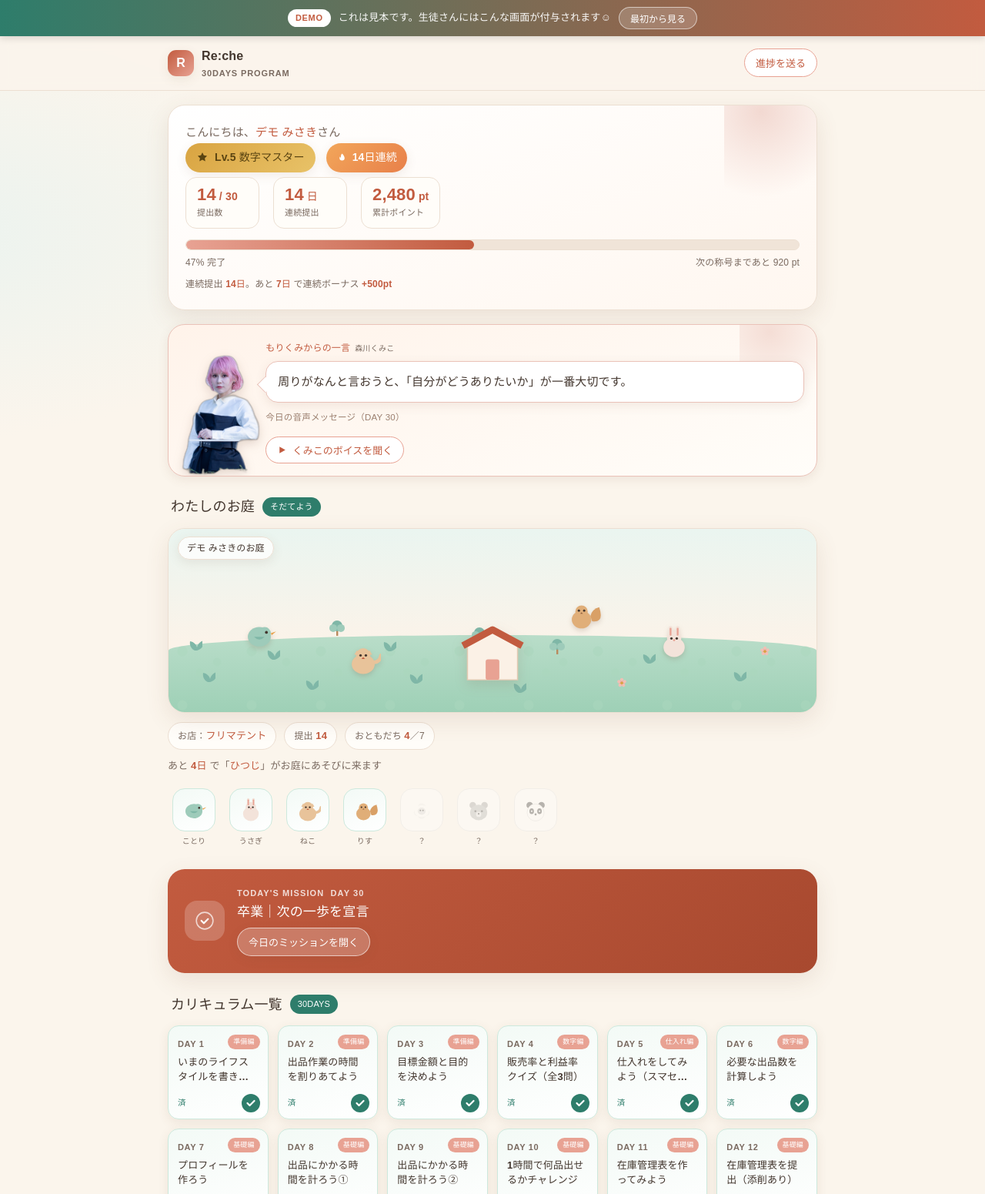
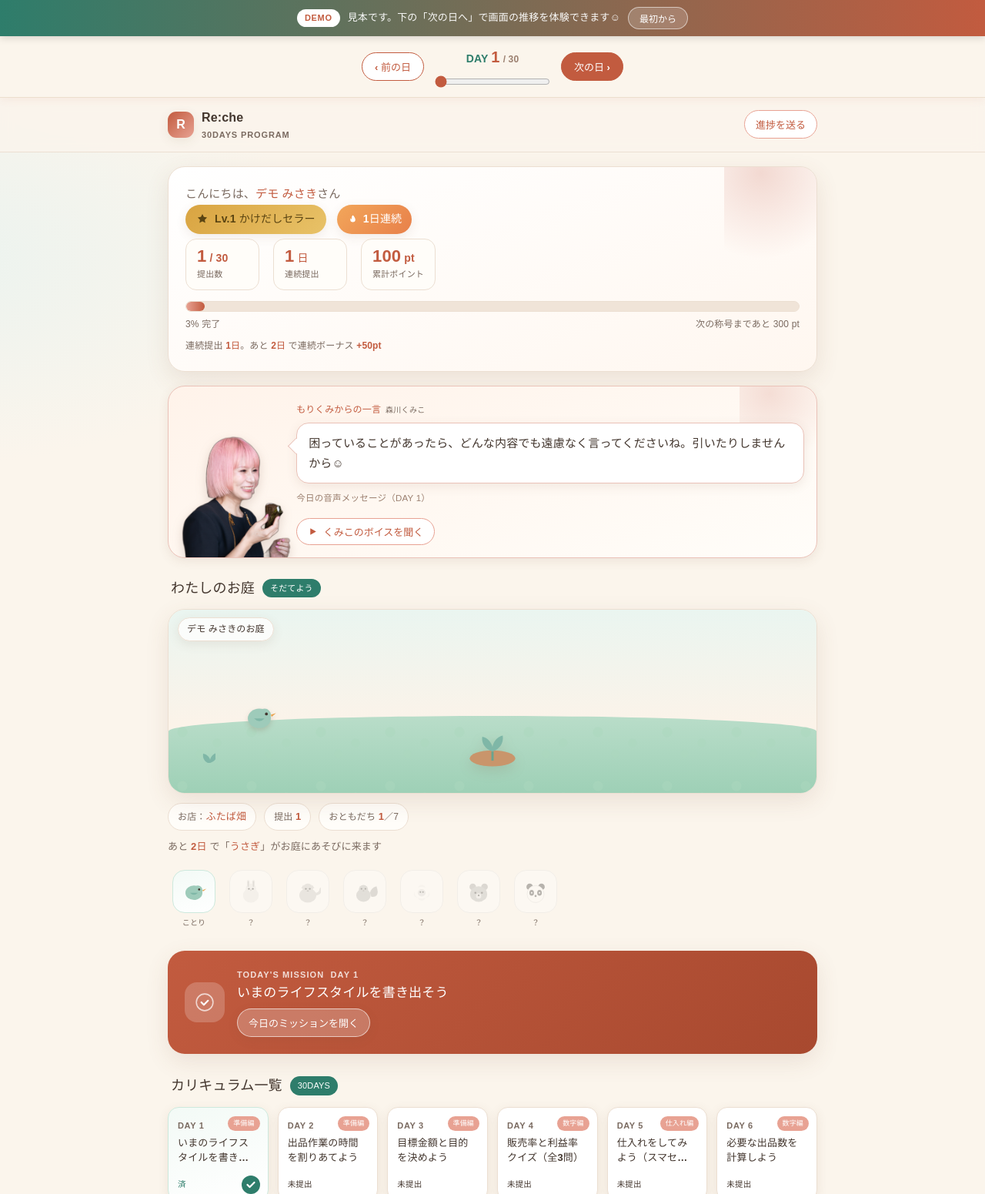
Before and after one commit to kumiko0814/reche-30days, a plain HTML site: page demo.html in a window 1280 px wide. Shown: the top 1551 px of the page at 77% size. Drawn offline with Linux system fonts and the light colour scheme; a web font is replaced by a local one.

Commit message:
デモにひめくりシミュレーター実装：前/次の日ボタン＋スライダーでDAY1〜30を切替→動物・写真・一言・ボイスが日ごとに推移する様子を体験できる
Co-Authored-By: Claude Opus 4.8 <noreply@anthropic.com>

```diff
--- a/demo.html
+++ b/demo.html
@@ -101,6 +101,21 @@
   #demo-bar .demo-reset{background:rgba(255,255,255,.18);border:1px solid rgba(255,255,255,.55);
     color:#fff;border-radius:999px;padding:5px 14px;font-size:12px;cursor:pointer;font-family:inherit}
   #demo-bar .demo-reset:hover{background:rgba(255,255,255,.3)}
+
+  #demo-stepper{position:sticky;top:38px;z-index:79;display:flex;align-items:center;gap:12px;
+    justify-content:center;background:#FBF5EC;border-bottom:1px solid #ecdfce;
+    padding:10px 14px;box-shadow:0 4px 10px rgba(194,91,63,.06)}
+  #demo-stepper .ds-btn{background:#fff;border:1.5px solid #C25B3F;color:#C25B3F;font-weight:700;
+    border-radius:999px;padding:8px 16px;font-size:13px;cursor:pointer;font-family:inherit;white-space:nowrap}
+  #demo-stepper .ds-btn:hover{background:#C25B3F;color:#fff}
+  #demo-stepper .ds-next{background:#C25B3F;color:#fff}
+  #demo-stepper .ds-next:hover{background:#a84a31}
+  #demo-stepper .ds-center{display:flex;flex-direction:column;align-items:center;gap:5px;min-width:140px}
+  #demo-stepper .ds-day{font-size:14px;color:#2E7D6B;font-weight:700}
+  #demo-stepper .ds-day b{font-size:20px;color:#C25B3F}
+  #demo-stepper .ds-day span{font-size:12px;color:#9b7f6f;font-weight:600}
+  #demo-stepper #ds-range{width:150px;accent-color:#C25B3F}
+
   body.dim .dim-overlay,body.dim .dim-note{display:none!important;opacity:0!important}
 </style>
 </head>
@@ -109,8 +124,18 @@
 <!-- ===================== DEMO BAR ===================== -->
 <div id="demo-bar">
   <span class="demo-pill">DEMO</span>
-  <span class="demo-text">これは見本です。生徒さんにはこんな画面が付与されます☺</span>
-  <button class="demo-reset" onclick="demoReset()">最初から見る</button>
+  <span class="demo-text">見本です。下の「次の日へ」で画面の推移を体験できます☺</span>
+  <button class="demo-reset" onclick="demoApply(1)">最初から</button>
+</div>
+
+<!-- ===================== ひめくりステッパー ===================== -->
+<div id="demo-stepper">
+  <button class="ds-btn" onclick="demoStep(-1)">‹ 前の日</button>
+  <div class="ds-center">
+    <div class="ds-day">DAY <b id="ds-num">1</b> <span>/ 30</span></div>
+    <input id="ds-range" type="range" min="1" max="30" value="1" oninput="demoApply(+this.value)">
+  </div>
+  <button class="ds-btn ds-next" onclick="demoStep(1)">次の日 ›</button>
 </div>
 
 <!-- ===================== ONBOARDING ===================== -->
@@ -950,42 +975,100 @@ window.openDay = function(day) {
   });
 };
 </script>
-<!-- ===================== DEMO BOOTSTRAP ===================== -->
+<!-- ===================== DEMO BOOTSTRAP（ひめくりシミュレーター） ===================== -->
 <script>
-function demoSeed(){
+window.DEMO_DAY = 1;
+
+// 任意日のサンプル提出メモ
+var DEMO_SAMPLES={
+  1:"出産前後の隙間時間で、まずは月3万円を目標にやってみます！",
+  3:"繰上げ返済を早めて、その先の投資フェーズに進みたいです。月10万が目標。",
+  7:"https://jp.mercari.com/user/profile/000000000"
+};
+
+// DAY n を「今日」として、その日までの状態をseed
+function demoSeed(n){
   var prog={};
-  var done=14;
-  var samples={
-    1:"出産前後の隙間時間で、まずは月3万円を目標にやってみます！",
-    3:"繰上げ返済を早めて、その先の投資フェーズに進みたいです。月10万が目標。",
-    7:"https://jp.mercari.com/user/profile/000000000"
-  };
-  for(var d=1; d<=done; d++){
-    var def = RECHE_CURRICULUM.find(function(x){return x.day===d;}) || {};
+  for(var d=1; d<=n; d++){
+    var def=RECHE_CURRICULUM.find(function(x){return x.day===d;})||{};
     var p={ done:true, doneAt:new Date().toISOString() };
-    if(samples[d]) p.value=samples[d];
+    if(DEMO_SAMPLES[d]) p.value=DEMO_SAMPLES[d];
     else if(def.type==='report') p.report="今日の学びを書きました。明日からの出品に活かします。";
     else if(def.type==='quiz' && def.quiz){ p.quiz={ score:(def.quiz.length||1), total:(def.quiz.length||1) }; }
     else p.value="提出しました！";
     prog[d]=p;
   }
-  var startISO=(function(){ var t=new Date(); t.setDate(t.getDate()-(done-1)); return t.toISOString().slice(0,10); })();
+  var startISO=(function(){ var t=new Date(); t.setDate(t.getDate()-(n-1)); return t.toISOString().slice(0,10); })();
   var state={ nick:"デモ みさき", startDate:startISO, mode:"free", progress:prog, createdAt:new Date().toISOString() };
   RECHE.saveState(state);
 }
-function demoReset(){
+
+// ひめくり：DAY n の画面に切り替える
+function demoApply(n){
+  n=Math.max(1,Math.min(30,n|0));
+  DEMO_DAY=n;
   localStorage.removeItem("reche30_state");
   localStorage.removeItem("reche30_roster");
-  demoSeed();
+  demoSeed(n);
+  // 同期ランキング用に他メンバーも軽く投入（自分との比較が見える）
+  demoSeedRoster(n);
+  var num=document.getElementById("ds-num"); if(num) num.textContent=n;
+  var rng=document.getElementById("ds-range"); if(rng) rng.value=n;
   if(typeof renderAll==='function') renderAll();
-  RECHE.toast("最初から表示し直しました");
+  window.scrollTo({top:0,behavior:'smooth'});
 }
+function demoStep(d){ demoApply(DEMO_DAY+d); }
+
+// 他メンバー（他人の投稿）— 自分の進捗に応じて前後する数名
+function demoSeedRoster(n){
+  var names=[["はな",n+3],["さくら",Math.max(1,n-2)],["あおい",Math.max(1,n-5)],["みお",Math.max(1,Math.floor(n/2))]];
+  var R={};
+  names.forEach(function(pair){
+    var nm=pair[0], dd=Math.min(30,pair[1]); var prog={};
+    for(var d=1; d<=dd; d++) prog[d]={done:true,doneAt:new Date().toISOString(),value:"提出"};
+    var fake={nick:nm,startDate:"2026-03-09",mode:"free",progress:prog};
+    R[nm]={nick:nm,startDate:"2026-03-09",mode:"free",progress:prog,
+      points:RECHE.totalPoints(fake),done:RECHE.doneCount(fake),streak:RECHE.streak(fake),
+      level:RECHE.level(RECHE.totalPoints(fake)).name,lv:RECHE.level(RECHE.totalPoints(fake)).lv,
+      updatedAt:new Date().toISOString()};
+  });
+  // 自分も載せる（renderAllのpublishでも入るが先に置く）
+  localStorage.setItem("reche30_roster", JSON.stringify(R));
+}
+
+// もりくみ写真＆一言：DEMO_DAY基準で日替わり（カレンダーではなく操作で切替）
+window.MORIKUMI_TODAY=function(){
+  var i=DEMO_DAY-1;
+  var ph=MORIKUMI.photos.length?MORIKUMI.photos[i%MORIKUMI.photos.length]:(MORIKUMI.fallback.photo||"");
+  var tx=MORIKUMI.lines.length?MORIKUMI.lines[i%MORIKUMI.lines.length]:(MORIKUMI.fallback.text||"");
+  return { date:RECHE.todayISO(), text:tx, photo:ph };
+};
+// 今日のボイス＆ミッションは DEMO_DAY
+window.targetDay=function(){ return DEMO_DAY; };
+window.renderToday=function(s){
+  var sec=document.getElementById("today-section"); if(!sec) return;
+  if(!s){ sec.innerHTML=""; return; }
+  var def=RECHE.dayDef(DEMO_DAY)||{};
+  sec.innerHTML=
+    '<div class="mission-banner"><div class="mb-icon">'+
+      '<svg width="26" height="26" viewBox="0 0 24 24" fill="none">'+
+      '<circle cx="12" cy="12" r="10" stroke="rgba(255,255,255,.7)" stroke-width="1.5"/>'+
+      '<path d="M8 12l3 3 5-5" stroke="#fff" stroke-width="2" stroke-linecap="round" stroke-linejoin="round"/></svg>'+
+    '</div><div class="mb-body">'+
+      '<div class="mb-label">TODAY&apos;S MISSION &nbsp;DAY '+DEMO_DAY+'</div>'+
+      '<div class="mb-title">'+RECHE.esc(def.title||"")+'</div>'+
+      '<button class="btn btn-pri btn-sm" onclick="openDay('+DEMO_DAY+')">今日のミッションを開く</button>'+
+    '</div></div>';
+};
+
+// 暗転はデモでは無効
+window.renderDim=function(){ document.body.classList.remove("dim"); };
+
+// 起動
 (function(){
-  if(!RECHE.hasAccount()) demoSeed();
-  window.renderDim = function(){ document.body.classList.remove("dim"); };
   var ob=document.getElementById("onboarding"); if(ob) ob.style.display="none";
   var app=document.getElementById("app"); if(app) app.style.display="block";
-  if(typeof renderAll==='function') renderAll();
+  demoApply(1);
 })();
 </script>
 </body>
```
